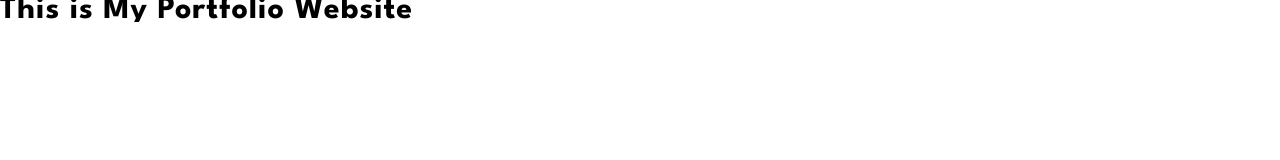
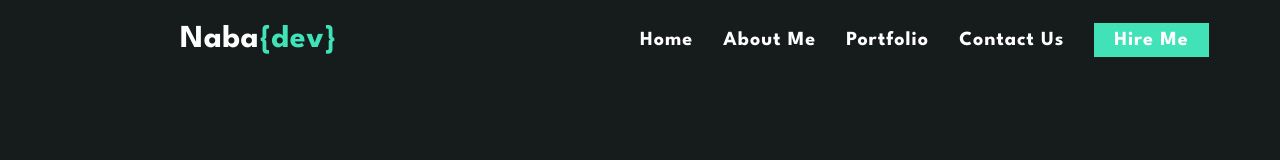
Before and after one commit to nabadev/nabadev-portfolio, a plain HTML site: page index.html in a window 1280 px wide. Drawn offline with Linux system fonts and the light colour scheme.

Commit message:
Added the desktop navbar

```diff
--- a/index.html
+++ b/index.html
@@ -8,7 +8,20 @@
     <link rel="stylesheet" href="style.css">
 </head>
 <body>
-    <h1 style="color: #000000;">This is My Portfolio Website</h1>
+    <header id="nd-header">
+        <nav id="nd-navbar">
+            <div id="nd-navbar-logo">
+                <a href="#">Naba<span style="color: #42e2b8;">{dev}</span></a>
+            </div>
+            <ul class="nd-navbar-menu">
+                <li class="nd-navbar-menu-item"><a href="#">Home</a></li>
+                <li class="nd-navbar-menu-item"><a href="#">About Me</a></li>
+                <li class="nd-navbar-menu-item"><a href="#">Portfolio</a></li>
+                <li class="nd-navbar-menu-item"><a href="#">Contact Us</a></li>
+                <li class="nd-navbar-menu-item"> <a href="#" class="nd-primary-btn nb-navbar-cta">Hire Me</a></li>
+            </ul>
+        </nav>
+    </header>
 </body>
 
 </html>
--- a/style.css
+++ b/style.css
@@ -15,6 +15,7 @@ html,
 body {
     font-family: var(--secondary-font);
     font-size: 16px;
+    background-color: var(--secondary-black-color);
     letter-spacing: 0.5px;
     line-height: 1.6rem;
     overflow-x: hidden;
@@ -50,7 +51,7 @@ h6 {
 
 a {
     text-decoration: none;
-    color: var(--primary-green-color)
+    /* color: var(--primary-green-color) */
 }
 
 button {
@@ -155,7 +156,54 @@ div {
 
 }
 
-/* mobile styles */
+/* Navbar styles */
+
+#nd-header {
+width: 100%;
+/* background-color: violet; */
+}
+
+#nd-navbar  {
+    width: 100%;
+    height: 80px;
+    margin: 0 auto;
+    display: flex;
+    justify-content: center;
+    align-items: center;
+}
+#nd-navbar #nd-navbar-logo {
+    /* text-align: center; */
+}
+#nd-navbar #nd-navbar-logo a {
+    font-family: var(--primary-font);
+    font-size: 2rem;
+    font-weight: 700;
+    color: var(--text-white-color);
+    margin-left: 180px;
+}
+
+#nd-navbar .nd-navbar-menu {
+    width: 100%;
+    display: flex;
+    list-style-type: none;
+}
+
+#nd-navbar .nd-navbar-menu .nd-navbar-menu-item a {
+    font-family: var(--primary-font);
+    font-weight: 700;
+    font-size: 1.25rem;
+    letter-spacing: 1px;
+    margin-right: 30px;
+    color: var(--text-white-color);
+    transition: all 0.3s ease-in-out;
+
+}
+
+#nd-navbar .nd-navbar-menu .nd-navbar-menu-item a:hover {
+    color: var(--primary-green-color);
+}
+
+/* Mobile styles */
 @media only screen and (max-width: 767px) {
 
     /* Utility classes */
```
